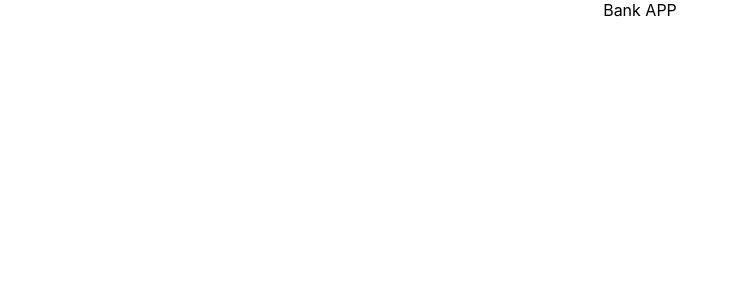
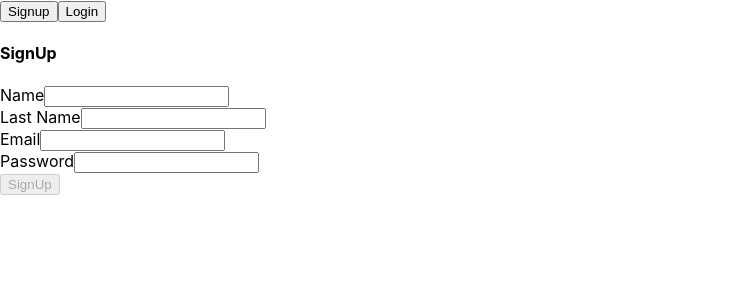
Before and after one commit to agustina-mazzeo/final-project, a React (Create React App) app in the folder my-app/: page / in a window 1280 px wide. Shown: the top 300 px of the page, without its empty margins (0-739 px from the left). Built offline with nearby package versions, Linux system fonts and the light colour scheme.

Commit message:
login feature

```diff
--- a/my-app/package.json
+++ b/my-app/package.json
@@ -10,8 +10,10 @@
     "@types/node": "^16.18.16",
     "@types/react": "^18.0.28",
     "@types/react-dom": "^18.0.11",
+    "axios": "^1.3.4",
     "react": "^18.2.0",
     "react-dom": "^18.2.0",
+    "react-router-dom": "^6.9.0",
     "react-scripts": "5.0.1",
     "typescript": "^4.9.5",
     "web-vitals": "^2.1.4"
--- a/my-app/src/App.tsx
+++ b/my-app/src/App.tsx
@@ -1,11 +1,10 @@
-import React from 'react';
 import './App.css';
+import { RouterProvider } from 'react-router-dom';
+import { router } from './routes/routes';
 
 function App() {
   return (
-    <div className="App">
-      Bank APP
-    </div>
+    <RouterProvider router={router} />
   );
 }
 
--- /dev/null
+++ b/my-app/src/components/Auth/AuthForm.tsx
@@ -0,0 +1,164 @@
+import Button from "../UI/Button";
+import Input from "../UI/Input";
+import useInput from "../../hooks/use-input";
+import { useSearchParams, useNavigate } from "react-router-dom";
+import { userData, signup, login } from "../../service/userAuth";
+import { home, index } from "../../routes/routes";
+import { setAuthorizationToken } from "../../service";
+
+function AuthForm() {
+  const navigate = useNavigate();
+  const {
+    value: nameValue,
+    isValid: nameIsValid,
+    hasError: nameHasError,
+    valueChangeHandler: nameChangeHandler,
+    inputBlurHandler: nameBlurHandler,
+    reset: resetName,
+  } = useInput((value: string) => value.trim() !== "");
+  const {
+    value: lastNameValue,
+    isValid: lastNameIsValid,
+    hasError: lastNameHasError,
+    valueChangeHandler: lastNameChangeHandler,
+    inputBlurHandler: lastNameBlurHandler,
+    reset: resetLastName,
+  } = useInput((value: string) => value.trim() !== "");
+  const {
+    value: emailValue,
+    isValid: emailIsValid,
+    hasError: emailHasError,
+    valueChangeHandler: emailChangeHandler,
+    inputBlurHandler: emailBlurHandler,
+    reset: resetEmail,
+  } = useInput((value: string) => value.includes("@"));
+  const {
+    value: passwordValue,
+    isValid: passIsValid,
+    hasError: passHasError,
+    valueChangeHandler: passChangeHandler,
+    inputBlurHandler: passBlurHandler,
+    reset: resetPassword,
+  } = useInput(
+    (value: string) => value.trim() !== "" && value.trim().length >= 8
+  );
+
+  const [searchParams, setSearchParams] = useSearchParams();
+  const isLogin = searchParams.get("mode") === "login";
+
+  let formIsValid = false;
+  if (isLogin) {
+    formIsValid = emailIsValid && passIsValid;
+  } else {
+    formIsValid = emailIsValid && passIsValid && nameIsValid && lastNameIsValid;
+  }
+
+  const submitHandler = async (event: React.FormEvent) => {
+    event.preventDefault();
+    if (!formIsValid) {
+      return;
+    }
+
+    if (!isLogin) {
+      const data: userData = {
+        name: `${nameValue.trim()} ${lastNameValue.trim()}`,
+        email: emailValue,
+        password: passwordValue,
+      };
+      const response = await signup(data);
+      if (response.error) {
+        window.alert(response.error);
+      } else {
+        window.alert("User created with success!");
+      }
+      navigate(index);
+    } else {
+      const data: userData = {
+        email: emailValue,
+        password: passwordValue,
+      };
+      const response = await login(data);
+      if (response.error) {
+        window.alert(response.error);
+        navigate(index)
+      } else {
+        const token: string = response.token;
+        setAuthorizationToken(token);
+        window.alert("User logged with success!");
+        navigate(home);
+      }
+    }
+
+    resetName();
+    resetLastName();
+    resetEmail();
+    resetPassword();
+  };
+  return (
+    <form onSubmit={submitHandler}>
+      <h4>{isLogin ? "LogIn" : "SignUp"}</h4>
+      {!isLogin ? (
+        <>
+          <Input
+            value={nameValue}
+            onChange={nameChangeHandler}
+            onBlur={nameBlurHandler}
+            label="Name"
+            id="name"
+          />
+          {nameHasError ? (
+            <p style={{ color: "red" }}>Please enter a Name</p>
+          ) : (
+            <></>
+          )}
+          <Input
+            value={lastNameValue}
+            onChange={lastNameChangeHandler}
+            onBlur={lastNameBlurHandler}
+            label="Last Name"
+            id="last-name"
+          />
+          {lastNameHasError ? (
+            <p style={{ color: "red" }}>Please enter a Last Name</p>
+          ) : (
+            <></>
+          )}
+        </>
+      ) : (
+        <></>
+      )}
+      <Input
+        value={emailValue}
+        onChange={emailChangeHandler}
+        onBlur={emailBlurHandler}
+        label="Email"
+        id="email"
+        required
+      />
+      {emailHasError ? (
+        <p style={{ color: "red" }}>Please enter a valid email</p>
+      ) : (
+        <></>
+      )}
+      <Input
+        value={passwordValue}
+        onChange={passChangeHandler}
+        onBlur={passBlurHandler}
+        label="Password"
+        id="password"
+        required
+      />
+      {passHasError ? (
+        <p style={{ color: "red" }}>Please enter a password with +8 chars</p>
+      ) : (
+        <></>
+      )}
+      <Button
+        disabled={!formIsValid}
+        type="submit"
+        buttonLabel={isLogin ? "LogIn" : "SignUp"}
+      />
+    </form>
+  );
+}
+export default AuthForm;
--- /dev/null
+++ b/my-app/src/components/UI/Button.tsx
@@ -0,0 +1,20 @@
+import React from "react"
+type ButtonProps = {
+  type?: "button" | "submit" | "reset" | undefined;
+  onClick?: () => void;
+  disabled?: boolean;
+  buttonLabel: string;
+  style?: React.CSSProperties;
+};
+const Button = ({buttonLabel, type="button", ...props}: ButtonProps) => {
+  return (
+    <button
+      {...props}
+      type={type}
+    >
+      {buttonLabel}
+    </button>
+  );
+};
+
+export default React.memo(Button);
--- /dev/null
+++ b/my-app/src/components/UI/Input.tsx
@@ -0,0 +1,21 @@
+type InputProps = {
+    label?: string;
+    placeholder?: string;
+    type?: string;
+    id?: string;
+    style?: React.CSSProperties;
+    required?: boolean;
+    disabled?:boolean
+    onChange: (event: React.ChangeEvent<HTMLInputElement>) => void;
+    onBlur?: (event:React.FocusEvent<HTMLInputElement>) => void
+    value?: string
+  };
+  const Input = ({ label, ...props }: InputProps) => {
+    return (
+      <div>
+        {label ? <label htmlFor={props.id}>{label}</label> : <></>}
+        <input {...props} />
+      </div>
+    );
+  };
+  export default Input;
--- /dev/null
+++ b/my-app/src/hooks/use-input.tsx
@@ -0,0 +1,33 @@
+import { useState } from 'react';
+
+const useInput = (validateValue:(value:string) => boolean) => {
+  const [enteredValue, setEnteredValue] = useState('');
+  const [isTouched, setIsTouched] = useState(false);
+
+  const valueIsValid = validateValue(enteredValue);
+  const hasError = !valueIsValid && isTouched;
+
+  const valueChangeHandler = (event:React.ChangeEvent<HTMLInputElement>) => {
+    setEnteredValue(event.target.value);
+  };
+
+  const inputBlurHandler = (event:React.FocusEvent<HTMLInputElement>) => {
+    setIsTouched(true);
+  };
+
+  const reset = () => {
+    setEnteredValue('');
+    setIsTouched(false);
+  };
+
+  return {
+    value: enteredValue,
+    isValid: valueIsValid,
+    hasError,
+    valueChangeHandler,
+    inputBlurHandler,
+    reset
+  };
+};
+
+export default useInput;
--- /dev/null
+++ b/my-app/src/pages/Auth.tsx
@@ -0,0 +1,26 @@
+import AuthForm from "../components/Auth/AuthForm";
+import Button from "../components/UI/Button";
+import { useNavigate } from "react-router-dom";
+
+function AuthPage() {
+  const navigate = useNavigate();
+  const onRegisterHandler = (path: string) => {
+    navigate(path);
+  };
+  return (
+    <>
+      <Button
+        type="button"
+        buttonLabel="Signup"
+        onClick={() => onRegisterHandler("/?mode=signup")}
+      />
+      <Button
+        type="button"
+        buttonLabel="Login"
+        onClick={() => onRegisterHandler("/?mode=login")}
+      />
+      <AuthForm />
+    </>
+  );
+}
+export default AuthPage;
--- /dev/null
+++ b/my-app/src/pages/Home.tsx
@@ -0,0 +1,16 @@
+import { redirect } from "react-router-dom";
+import { index } from "../routes/routes";
+import { getAuthToken } from "../utils/token";
+
+function HomePage() {
+    return <div>Home Page</div>
+}
+
+export default HomePage
+
+export const loaderRouteProtection = () => {
+    if (!getAuthToken()) {
+      return redirect(index);
+    }
+    return null;
+  };
--- /dev/null
+++ b/my-app/src/routes/routes.tsx
@@ -0,0 +1,18 @@
+import { createBrowserRouter } from "react-router-dom";
+import AuthPage from "../pages/Auth";
+import HomePage, {loaderRouteProtection} from "../pages/Home";
+
+export const index = "/";
+export const home = "/home";
+
+export const router = createBrowserRouter([
+  {
+    path: index,
+    element: <AuthPage />,
+  },
+  {
+    path: home,
+    element: <HomePage />,
+    loader: loaderRouteProtection
+  },
+]);
--- /dev/null
+++ b/my-app/src/service/index.tsx
@@ -0,0 +1,18 @@
+import axios from "axios";
+
+const baseURL = "https://decemberbank.inhouse.decemberlabs.com/api";
+
+export const axiosClient = axios.create({
+  baseURL,
+  headers: {
+    "Content-Type": "application/json",
+  },
+});
+
+export function setAuthorizationToken(token: string) {
+    if (token) {
+      axiosClient.defaults.headers.common["Authorization"] = `Bearer ${token}`;
+    } else {
+      delete axiosClient.defaults.headers.common["Authorization"];
+    }
+  }
--- /dev/null
+++ b/my-app/src/service/userAuth.tsx
@@ -0,0 +1,39 @@
+import axios from "axios";
+import { axiosClient } from ".";
+
+export type userData = {
+  name?: string;
+  email: string;
+  password: string;
+};
+
+export async function signup(data: userData) {
+  try {
+    const response = await axiosClient.post("/users", data);
+    return response.data;
+  } catch (error) {
+    if (axios.isAxiosError(error)) {
+      return { error: error.response!.data.errors[0] };
+    } else {
+      return { error: "An unexpected error occurred" };
+    }
+  }
+}
+export async function login(data: userData) {
+  try {
+    const response = await axiosClient.post("/users/login", data);
+    localStorage.setItem("token", response.data.data.token);
+    const expiration = new Date();
+    expiration.setTime(
+      expiration.getTime() + response.data.data.tokenExpiration
+    );
+    localStorage.setItem("tokenExpiration", expiration.toISOString());
+    return response.data.data;
+  } catch (error) {
+    if (axios.isAxiosError(error)) {
+      return { error: error.response!.data.errors[0] };
+    } else {
+      return { error: "An unexpected error occurred" };
+    }
+  }
+}
--- /dev/null
+++ b/my-app/src/utils/token.tsx
@@ -0,0 +1,23 @@
+export function getTokenDuration() {
+  const storedExpirationDate = localStorage.getItem("tokenExpiration");
+  if (storedExpirationDate) {
+    const expirationDate = new Date(storedExpirationDate);
+    const now = new Date();
+    const duration = expirationDate.getTime() - now.getTime();
+    return duration;
+  } else {
+    return 0;
+  }
+}
+
+export function getAuthToken() {
+  const token = localStorage.getItem("token");
+  if (!token) {
+    return null;
+  }
+  const tokenDuration = getTokenDuration();
+  if (tokenDuration < 0) {
+    return null;
+  }
+  return token;
+}
```
Also changed, not shown: 1 other file (tests, documents, lock files or other folders).
